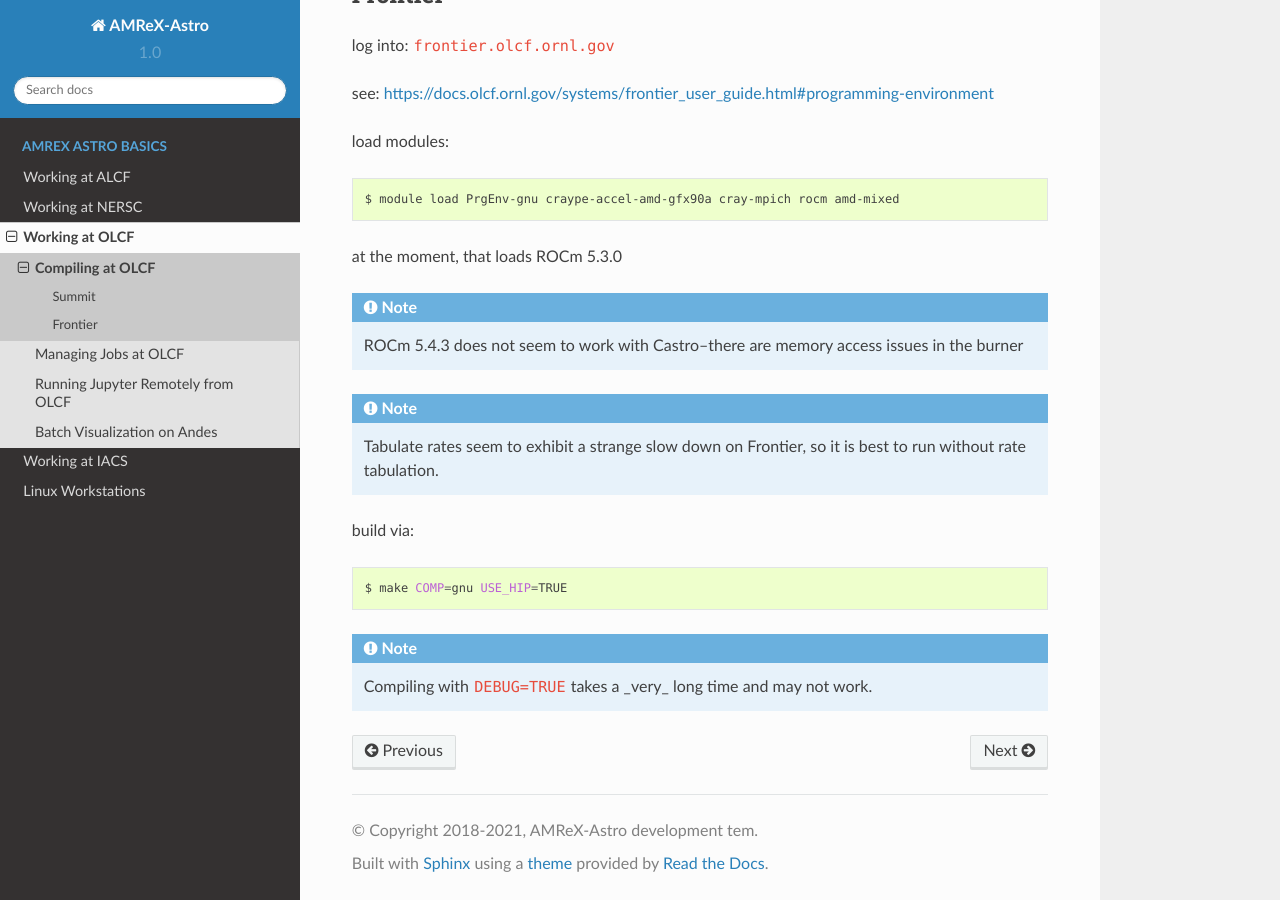
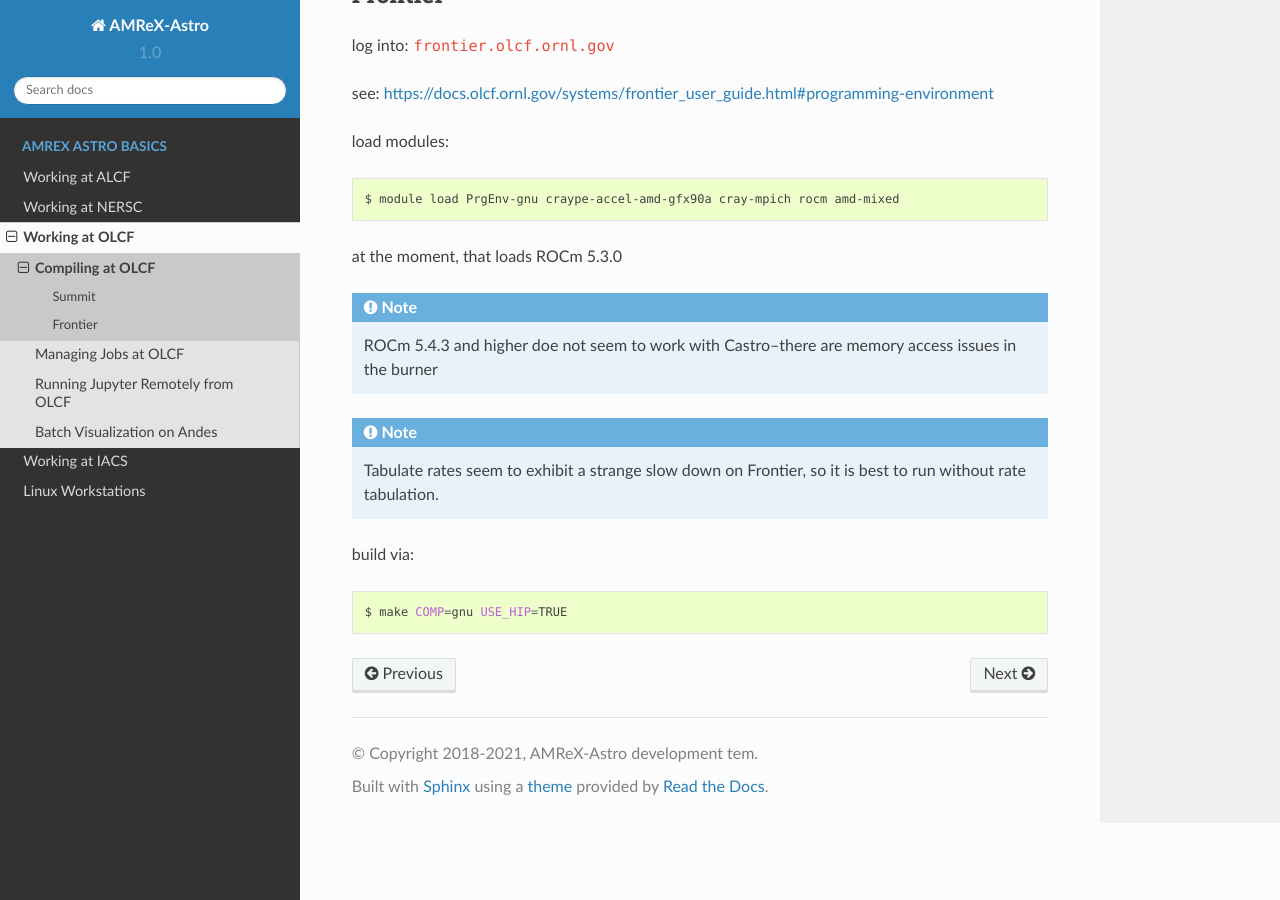
Before and after one commit to AMReX-Astro/workflow, a Sphinx documentation site: the page built from sphinx_docs/source/olcf-compilers.rst, in a window 1280 px wide and 900 px high, scrolled down 1240 px. Built offline with Sphinx 7.4.7 and the Read the Docs theme 2.0.0, drawn with Linux system fonts in a browser that asks for light colours.

Commit message:
update Frontier docs

```diff
--- a/sphinx_docs/source/olcf-compilers.rst
+++ b/sphinx_docs/source/olcf-compilers.rst
@@ -72,7 +72,7 @@ at the moment, that loads ROCm 5.3.0
 
 .. note::
 
-   ROCm 5.4.3 does not seem to work with Castro--there are memory access issues
+   ROCm 5.4.3 and higher doe not seem to work with Castro--there are memory access issues
    in the burner
 
 .. note::
@@ -85,8 +85,3 @@ build via:
 .. prompt:: bash
 
    make COMP=gnu USE_HIP=TRUE
-
-
-.. note::
-
-   Compiling with ``DEBUG=TRUE`` takes a _very_ long time and may not work.
--- a/sphinx_docs/source/olcf-workflow.rst
+++ b/sphinx_docs/source/olcf-workflow.rst
@@ -438,7 +438,8 @@ Here's a script that runs with 2 nodes using all 8 GPUs per node:
    EXEC=Castro3d.hip.x86-trento.MPI.HIP.ex
    INPUTS=inputs.3d.sph
 
-   module load PrgEnv-gnu craype-accel-amd-gfx90a cray-mpich rocm amd-mixed
+   module load PrgEnv-gnu craype-accel-amd-gfx90a cray-mpich rocm/5.3.0
+   module load amd-mixed/5.3.0
 
    export OMP_NUM_THREADS=1
    export NMPI_PER_NODE=8
```
Also changed, not shown: 1 other file.
